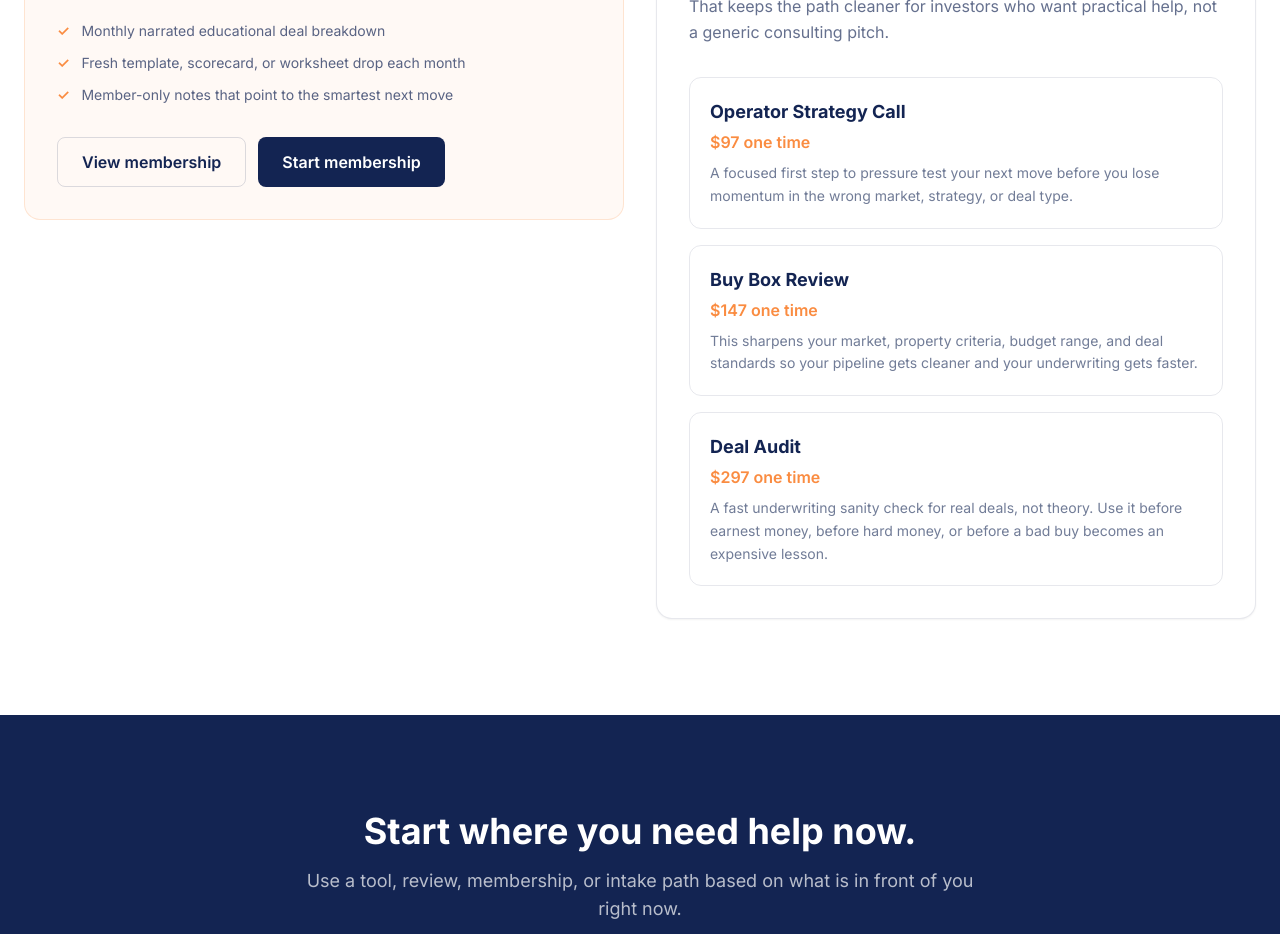
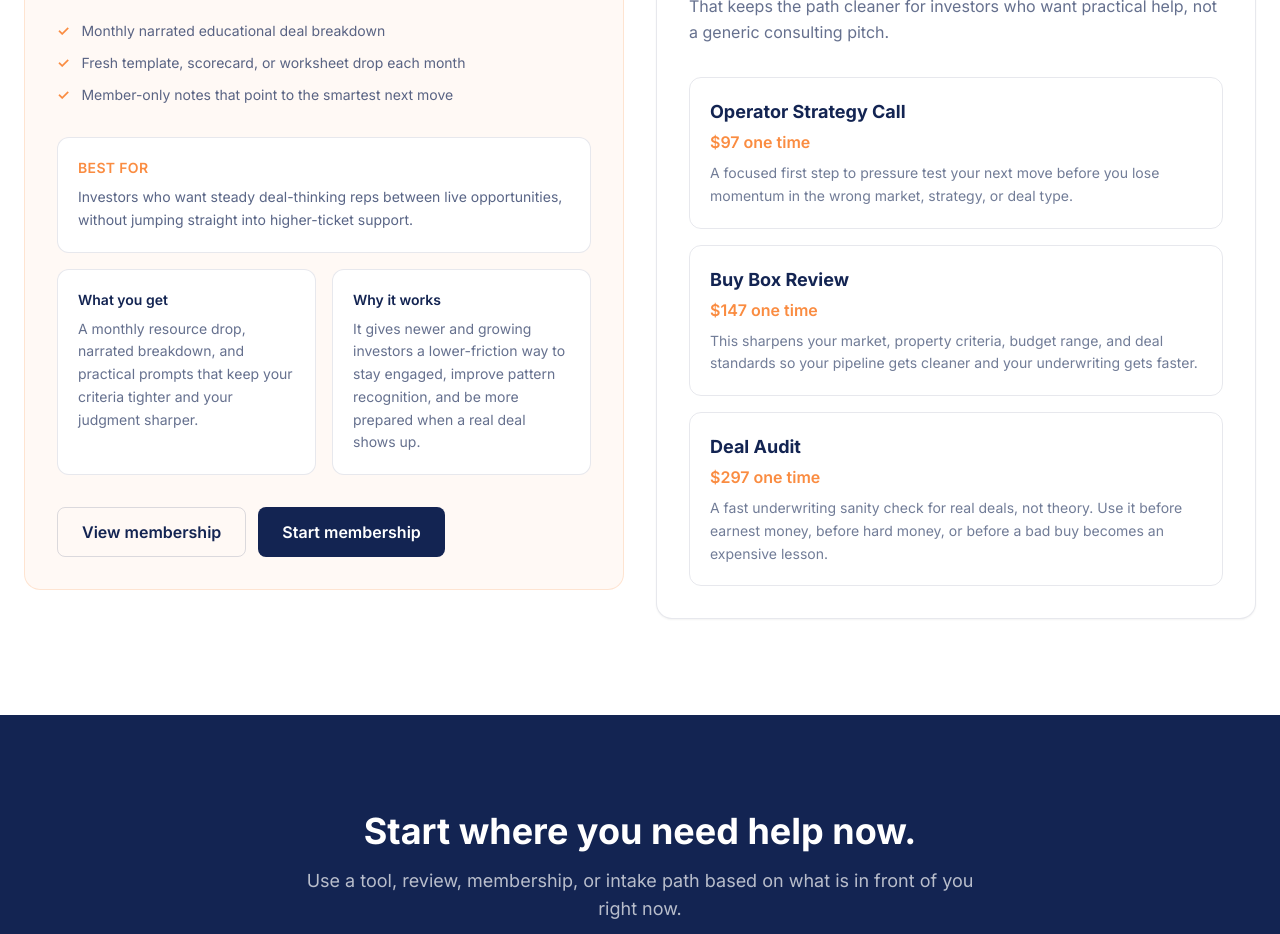
Before and after one commit to ashersoutherncities-art/southern-cities-investors, a Next.js app: page / in a window 1280 px wide. Shown: the part 2460-3394 px from the top of the page. Built offline with nearby package versions, Linux system fonts and the light colour scheme.

Commit message:
Expand membership section on homepage

```diff
--- a/app/page.tsx
+++ b/app/page.tsx
@@ -149,6 +149,29 @@ export default function Home() {
                     </div>
                   ))}
                 </div>
+
+                <div className="mt-8 rounded-xl border border-navy/10 bg-white p-5">
+                  <p className="text-sm font-semibold uppercase tracking-wide text-orange">Best for</p>
+                  <p className="mt-2 text-sm text-navy/70 leading-relaxed">
+                    Investors who want steady deal-thinking reps between live opportunities, without jumping straight into higher-ticket support.
+                  </p>
+                </div>
+
+                <div className="mt-4 grid gap-4 sm:grid-cols-2">
+                  <div className="rounded-xl border border-navy/10 bg-white p-5">
+                    <p className="text-sm font-semibold text-navy">What you get</p>
+                    <p className="mt-2 text-sm text-navy/65 leading-relaxed">
+                      A monthly resource drop, narrated breakdown, and practical prompts that keep your criteria tighter and your judgment sharper.
+                    </p>
+                  </div>
+                  <div className="rounded-xl border border-navy/10 bg-white p-5">
+                    <p className="text-sm font-semibold text-navy">Why it works</p>
+                    <p className="mt-2 text-sm text-navy/65 leading-relaxed">
+                      It gives newer and growing investors a lower-friction way to stay engaged, improve pattern recognition, and be more prepared when a real deal shows up.
+                    </p>
+                  </div>
+                </div>
+
                 <div className="mt-8 flex flex-col sm:flex-row gap-3">
                   <Link href={`/services/${offer.slug}`} className="inline-flex items-center justify-center px-6 py-3 border border-navy/15 text-navy hover:border-orange/50 hover:text-orange font-semibold rounded-lg transition-colors">
                     View membership
```
